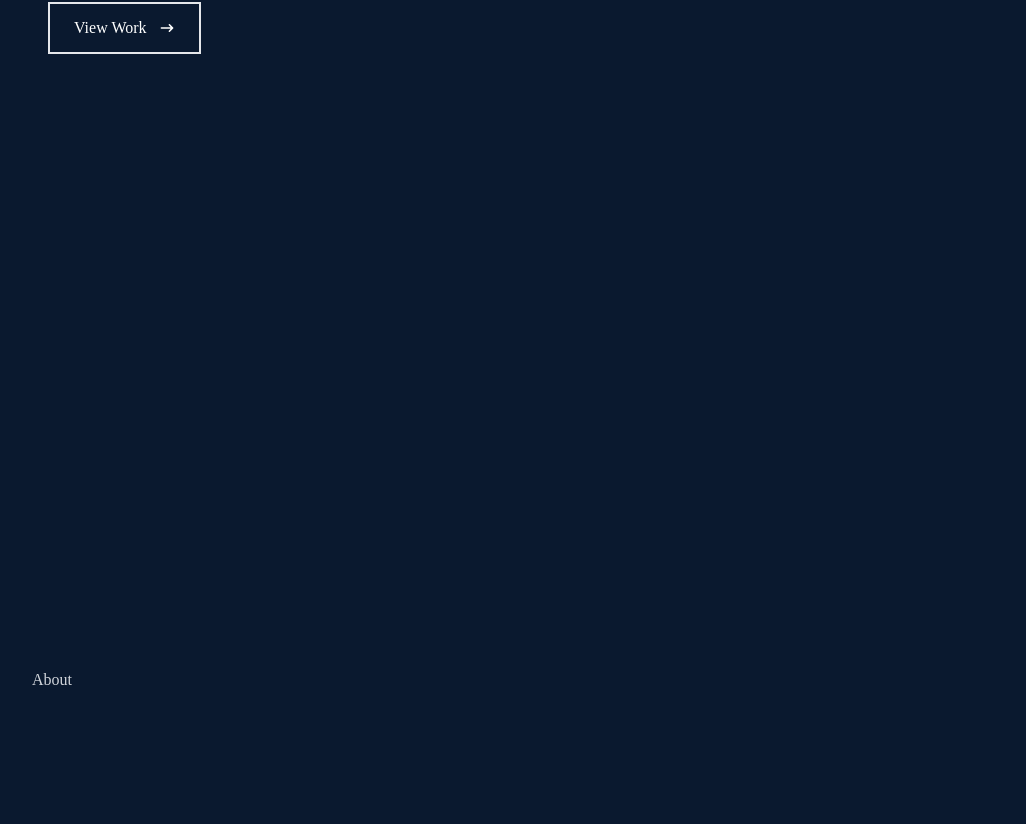
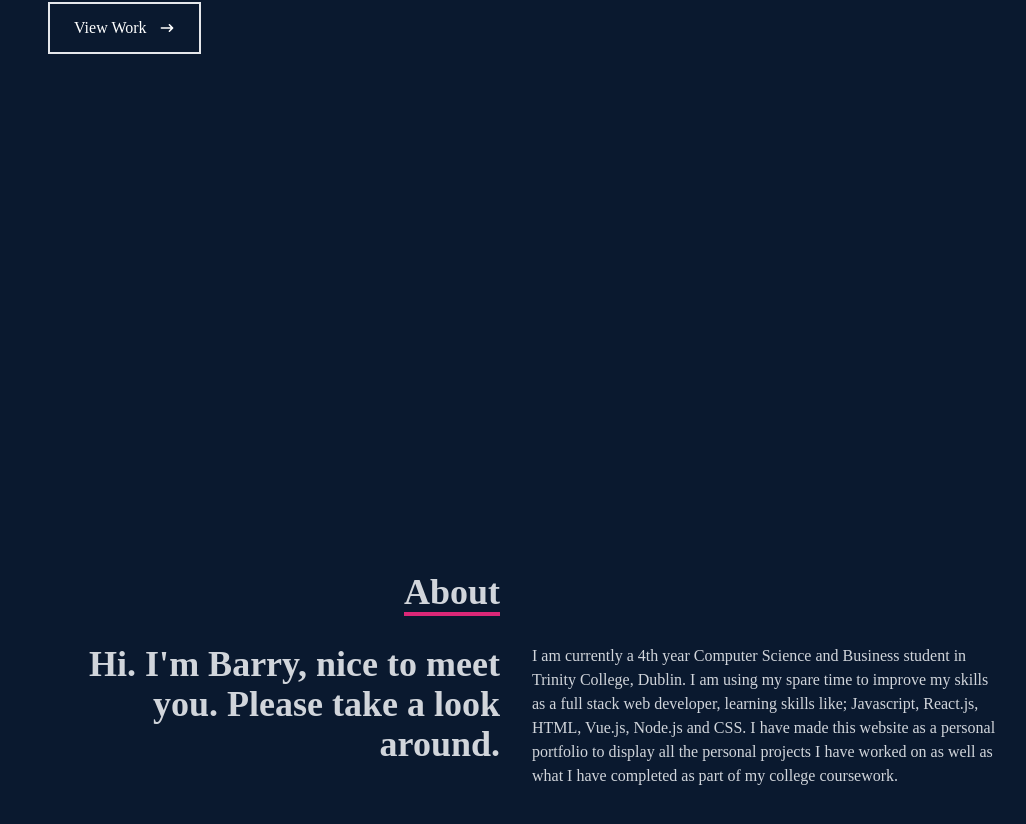
Before and after one commit to barryos112/personal-website, a React (Create React App) app: page / in a window 1280 px wide. Shown: the part 520-1344 px from the top of the page, without its empty margins (124-1150 px from the left). Built offline with nearby package versions, Linux system fonts and the light colour scheme.

Commit message:
Updated about section

```diff
--- a/src/components/About.jsx
+++ b/src/components/About.jsx
@@ -1,22 +1,34 @@
-import React from 'react'
+import React from 'react';
 
 const About = () => {
   return (
     <div name='about' className='w-full h-screen bg-[#0a192f] text-gray-300'>
-        <div className='flex flex-col justify-center items-center w-full h-full'>
-            <div className='max-w-[1000px] w-full px-4 grid grid-cols-2 gap-8'>
-                <div>
-
-                <p>About</p>
+      <div className='flex flex-col justify-center items-center w-full h-full'>
+        <div className='max-w-[1000px] w-full grid grid-cols-2 gap-8'>
+          <div className='sm:text-right pb-8 pl-4'>
+            <p className='text-4xl font-bold inline border-b-4 border-pink-600'>
+              About
+            </p>
+          </div>
+          <div></div>
+          </div>
+          <div className='max-w-[1000px] w-full grid sm:grid-cols-2 gap-8 px-4'>
+            <div className='sm:text-right text-4xl font-bold'>
+              <p>Hi. I'm Barry, nice to meet you. Please take a look around.</p>
             </div>
             <div>
+              <p>I am currently a 4th year Computer Science and Business student in Trinity College, Dublin.
+                 I am using my spare time to improve my skills as a full stack web developer, learning skills like;
+                 Javascript, React.js, HTML, Vue.js, Node.js and CSS.
 
+                 I have made this website as a personal portfolio to display all the personal projects I have worked on
+                 as well as what I have completed as part of my college coursework.
+             </p>
             </div>
-        </div>
+          </div>
+      </div>
     </div>
-    </div>
+  );
+};
 
-  )
-}
-
-export default About
+export default About;
```
Also changed, not shown: 2 other files (tests, documents, lock files or other folders).
